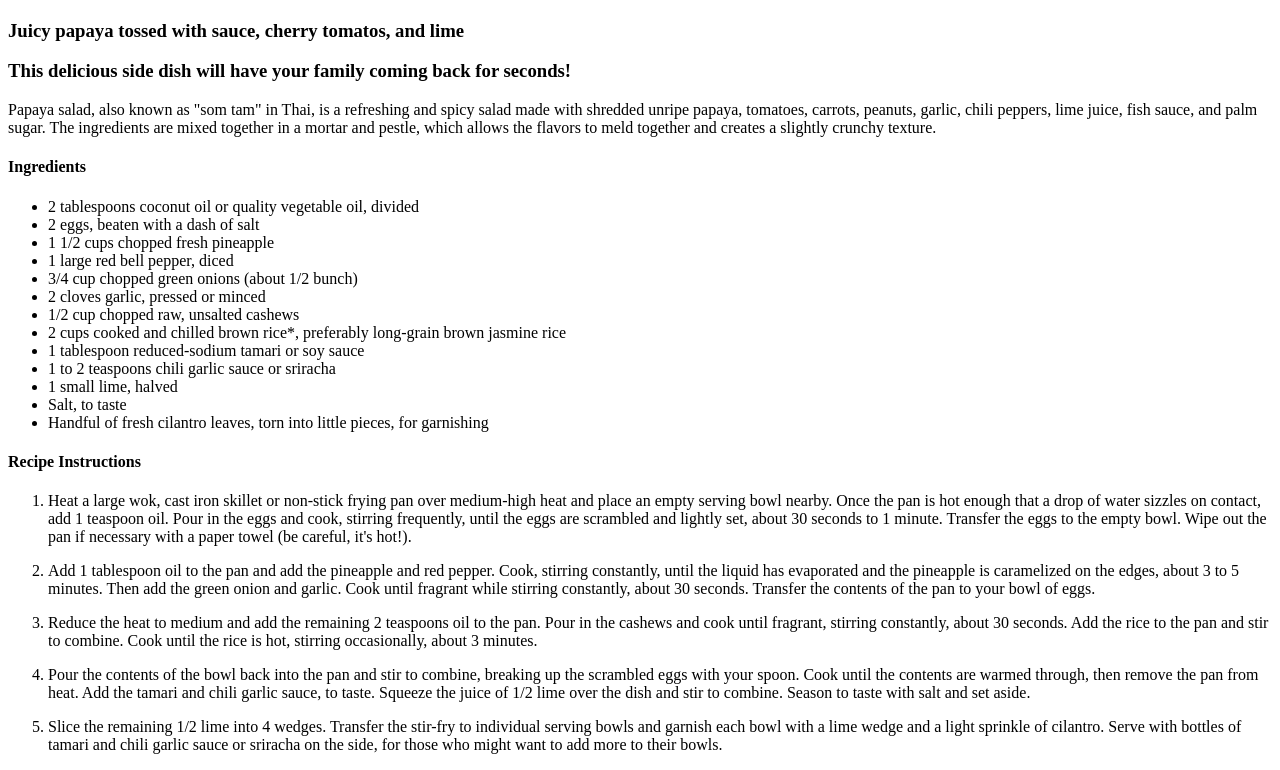
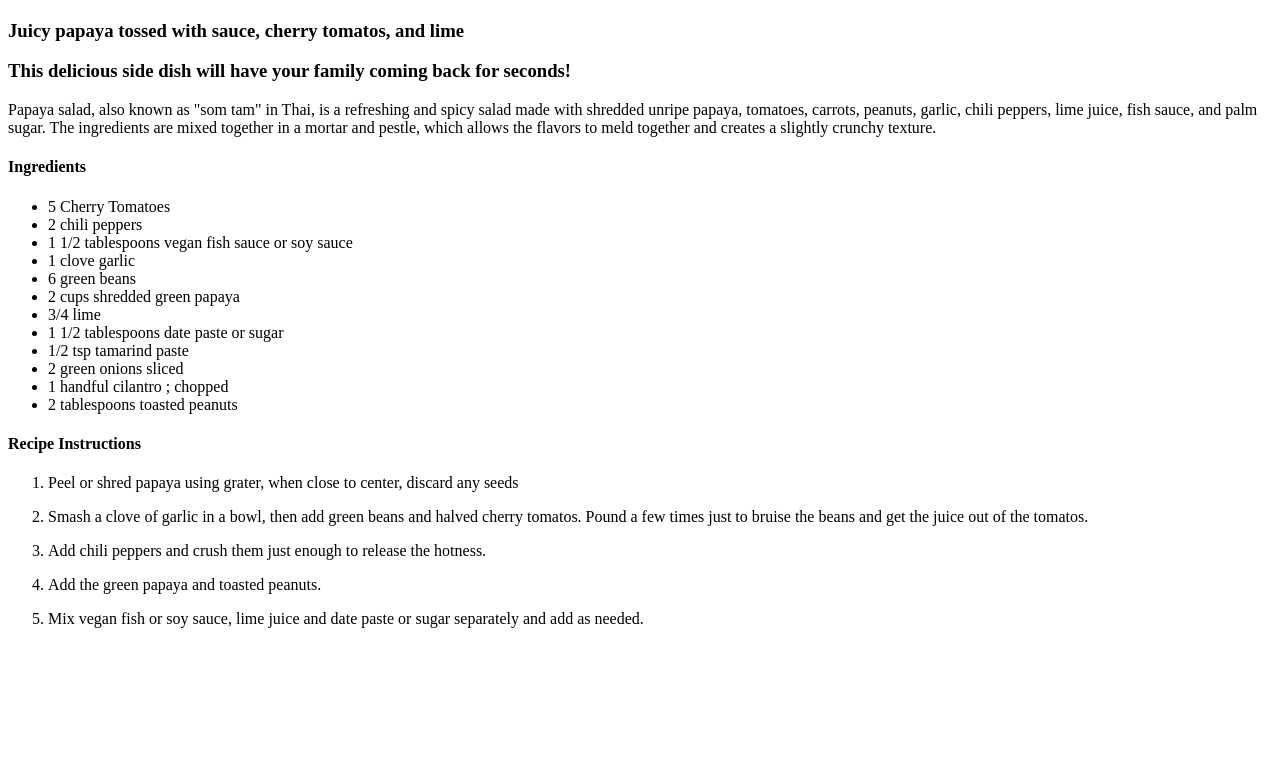
Before and after one commit to andrewchiang3/odin-recipes, a plain HTML site: page recipes/papaya-salad.html in a window 1280 px wide. Shown: the part 383-1153 px from the top of the page. After the commit the page ends 1027 px from the top, so only its background shows below. Drawn offline with Linux system fonts and the light colour scheme.

Commit message:
add ingredients and instructions for papaya salad recipe

```diff
--- a/recipes/papaya-salad.html
+++ b/recipes/papaya-salad.html
@@ -22,49 +22,38 @@
     <h4>Ingredients</h4>
 
     <ul>
-        <li>2 tablespoons coconut oil or quality vegetable oil, divided</li>
-        <li>2 eggs, beaten with a dash of salt</li>
-        <li>1 1/2 cups chopped fresh pineapple</li>
-        <li>1 large red bell pepper, diced</li>
-        <li>3/4 cup chopped green onions (about 1/2 bunch)</li>
-        <li>2 cloves garlic, pressed or minced</li>
-        <li>1/2 cup chopped raw, unsalted cashews</li>
-        <li>2 cups cooked and chilled brown rice*, preferably long-grain brown jasmine rice</li>
-        <li>1 tablespoon reduced-sodium tamari or soy sauce</li>
-        <li>1 to 2 teaspoons chili garlic sauce or sriracha</li>
-        <li>1 small lime, halved</li>
-        <li>Salt, to taste</li>
-        <li>Handful of fresh cilantro leaves, torn into little pieces, for garnishing</li>
+        <li>5 Cherry Tomatoes</li>
+        <li>2 chili peppers</li>
+        <li>1 1/2 tablespoons vegan fish sauce or soy sauce</li>
+        <li>1 clove garlic</li>
+        <li>6 green beans</li>
+        <li>2 cups shredded green papaya</li>
+        <li>3/4 lime</li>
+        <li>1 1/2 tablespoons date paste or sugar</li>
+        <li>1/2 tsp tamarind paste</li>
+        <li>2 green onions sliced</li>
+        <li>1 handful cilantro ; chopped</li>
+        <li>2 tablespoons toasted peanuts</li>
     </ul>
 
     <h4>Recipe Instructions</h4>
 
     <ol>
-        <li>Heat a large wok, cast iron skillet or non-stick frying pan over medium-high heat and place an empty
-            serving bowl nearby. Once the pan is hot enough that a drop of water sizzles on contact, add 1 teaspoon oil.
-            Pour in the eggs and cook, stirring frequently, until the eggs are scrambled and lightly set, about 30
-            seconds to 1 minute. Transfer the eggs to the empty bowl. Wipe out the pan if necessary with a paper towel (be careful, it's hot!).
+        <li>Peel or shred papaya using grater, when close to center,
+            discard any seeds
         </li>
         <p></p>
-        <li>Add 1 tablespoon oil to the pan and add the pineapple and red pepper. Cook, stirring constantly,
-            until the liquid has evaporated and the pineapple is caramelized on the edges, about 3 to 5 minutes.
-            Then add the green onion and garlic. Cook until fragrant while stirring constantly, about 30 seconds.
-            Transfer the contents of the pan to your bowl of eggs.
+        <li>Smash a clove of garlic in a bowl, then add green beans and halved cherry tomatos.
+            Pound a few times just to bruise the beans and get the juice out of the tomatos.
         </li>
         <p></p>
-        <li>Reduce the heat to medium and add the remaining 2 teaspoons oil to the pan. Pour in the cashews and cook
-            until fragrant, stirring constantly, about 30 seconds. Add the rice to the pan and stir to combine. Cook until
-            the rice is hot, stirring occasionally, about 3 minutes.
+        <li>Add chili peppers and crush them just enough to release the hotness.
         </li>
         <p></p>
-        <li>Pour the contents of the bowl back into the pan and stir to combine, breaking up the scrambled eggs with your spoon.
-            Cook until the contents are warmed through, then remove the pan from heat. Add the tamari and chili garlic sauce, to taste.
-            Squeeze the juice of 1/2 lime over the dish and stir to combine. Season to taste with salt and set aside.
+        <li>Add the green papaya and toasted peanuts.
         </li>
         <p></p>
-        <li>Slice the remaining 1/2 lime into 4 wedges. Transfer the stir-fry to individual serving bowls and
-            garnish each bowl with a lime wedge and a light sprinkle of cilantro. Serve with bottles of tamari and
-            chili garlic sauce or sriracha on the side, for those who might want to add more to their bowls.
+        <li>Mix vegan fish or soy sauce, lime juice and date paste or sugar separately and add as needed.
         </li>
     </ol>
 </body>
```
